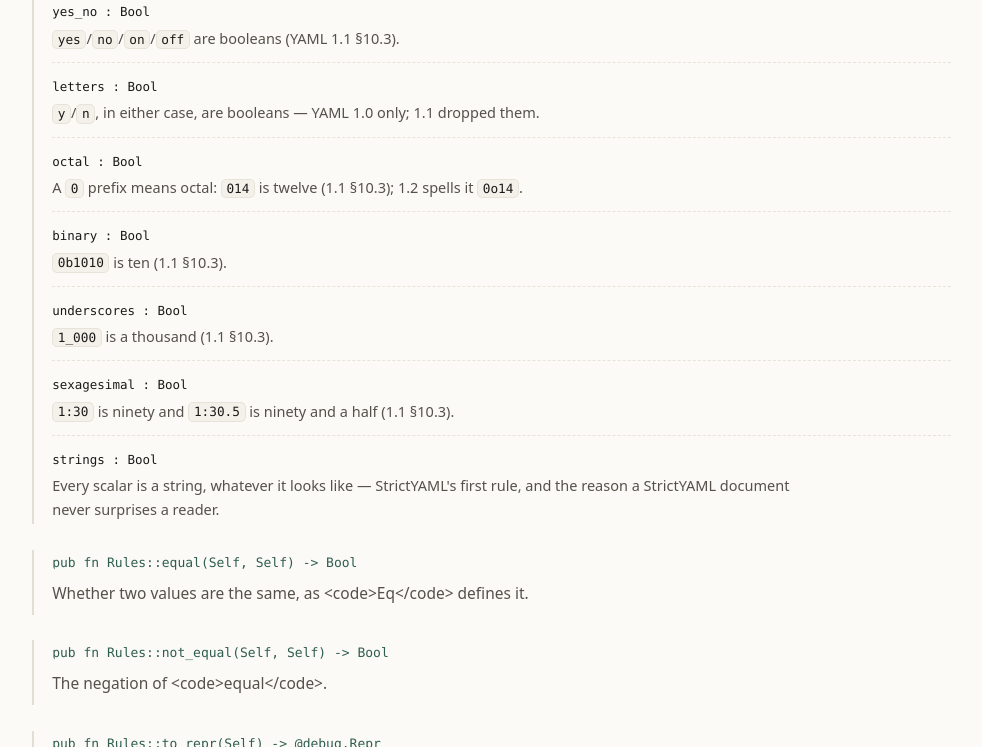
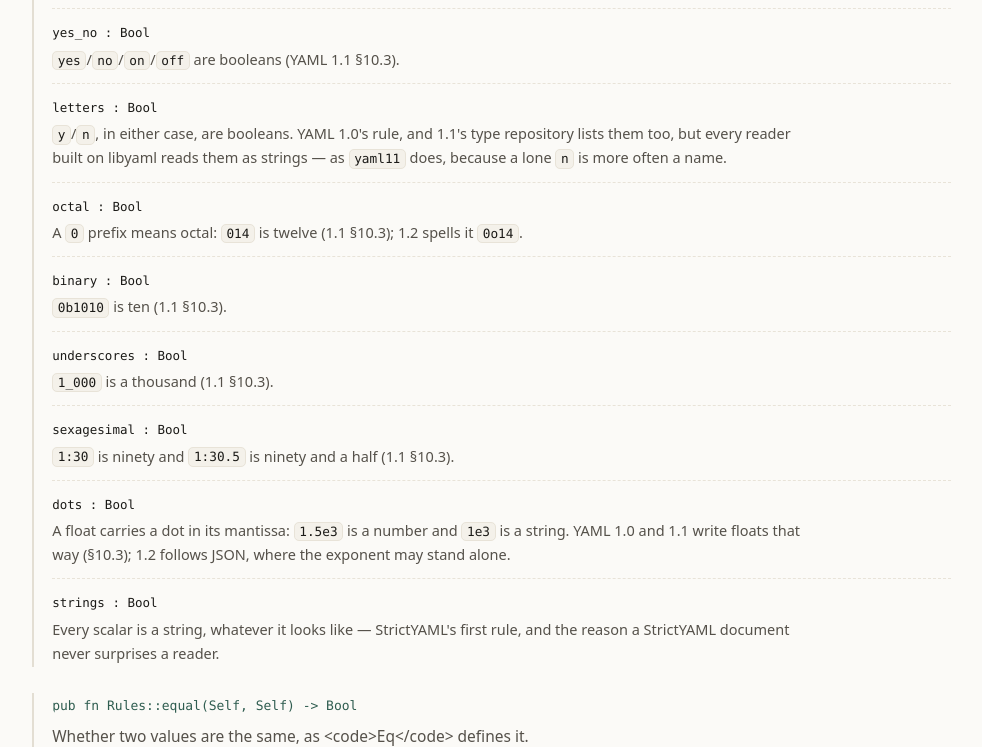
Before and after one commit to moonbitstack/moonyaml, a plain HTML site: page docs/api.html in a window 1280 px wide. Shown: the part 11253-12000 px from the top of the page, without its empty margins (279-1261 px from the left). Drawn offline with Linux system fonts and the light colour scheme.

Commit message:
feat(moonyaml): the rules say whether a float carries a dot in its mantissa.
YAML 1.0 and 1.1 write a float with a dot in the mantissa, so `1e3` is a string
there and a number in 1.2, which follows JSON. The reader had no way to know
that and read `1e3` as a thousand under every version; the writer, in turn, wrote
`1e30` for a float, which a 1.1 reader takes for a string.

`Rules` gains the flag that says which, the two older presets turn it on, and the
writer always writes the dot — the one form every version reads as the same
number. A number that carries its own text is written the same way.

This adds a field to a `pub(all)` struct: a caller who writes out a whole `Rules`
literal has to add it, and one who updates a preset does not.

Signed-off-by: Leo Cheng (heke1228) <chengkelfan@qq.com>

```diff
--- a/docs/api.html
+++ b/docs/api.html
@@ -543,6 +543,7 @@
   binary : Bool
   underscores : Bool
   sexagesimal : Bool
+  dots : Bool
   strings : Bool
 }</code></pre>
 <div class="prose"><p>What a YAML version resolves an unquoted scalar to.</p>
@@ -554,7 +555,7 @@
 </div>
 <div class="field">
 <code class="name">letters : Bool</code>
-<div class="prose"><p><code>y</code>/<code>n</code>, in either case, are booleans — YAML 1.0 only; 1.1 dropped them.</p></div>
+<div class="prose"><p><code>y</code>/<code>n</code>, in either case, are booleans. YAML 1.0's rule, and 1.1's type repository lists them too, but every reader built on libyaml reads them as strings — as <code>yaml11</code> does, because a lone <code>n</code> is more often a name.</p></div>
 </div>
 <div class="field">
 <code class="name">octal : Bool</code>
@@ -571,6 +572,10 @@
 <div class="field">
 <code class="name">sexagesimal : Bool</code>
 <div class="prose"><p><code>1:30</code> is ninety and <code>1:30.5</code> is ninety and a half (1.1 §10.3).</p></div>
+</div>
+<div class="field">
+<code class="name">dots : Bool</code>
+<div class="prose"><p>A float carries a dot in its mantissa: <code>1.5e3</code> is a number and <code>1e3</code> is a string. YAML 1.0 and 1.1 write floats that way (§10.3); 1.2 follows JSON, where the exponent may stand alone.</p></div>
 </div>
 <div class="field">
 <code class="name">strings : Bool</code>
@@ -730,7 +735,7 @@
 <h3 id="values">Values</h3>
 <div class="item" id="ancient_rules">
 <pre class="sig"><code>pub let ancient_rules : Rules</code></pre>
-<div class="prose"><p>YAML 1.0's, which is 1.1 plus the single letters <code>y</code> and <code>n</code>. The 1.1 revision removed them because a lone <code>n</code> is more often a name than a no.</p></div>
+<div class="prose"><p>YAML 1.0's, which is 1.1 plus the single letters <code>y</code> and <code>n</code>. 1.1's type repository keeps the four; the readers that follow it do not, because a lone <code>n</code> is more often a name than a no — which is why <code>yaml11</code> has them off and this package is where they are on.</p></div>
 </div>
 <div class="item" id="budget">
 <pre class="sig"><code>pub let budget : Int32</code></pre>
```
Also changed, not shown: 7 other files.
